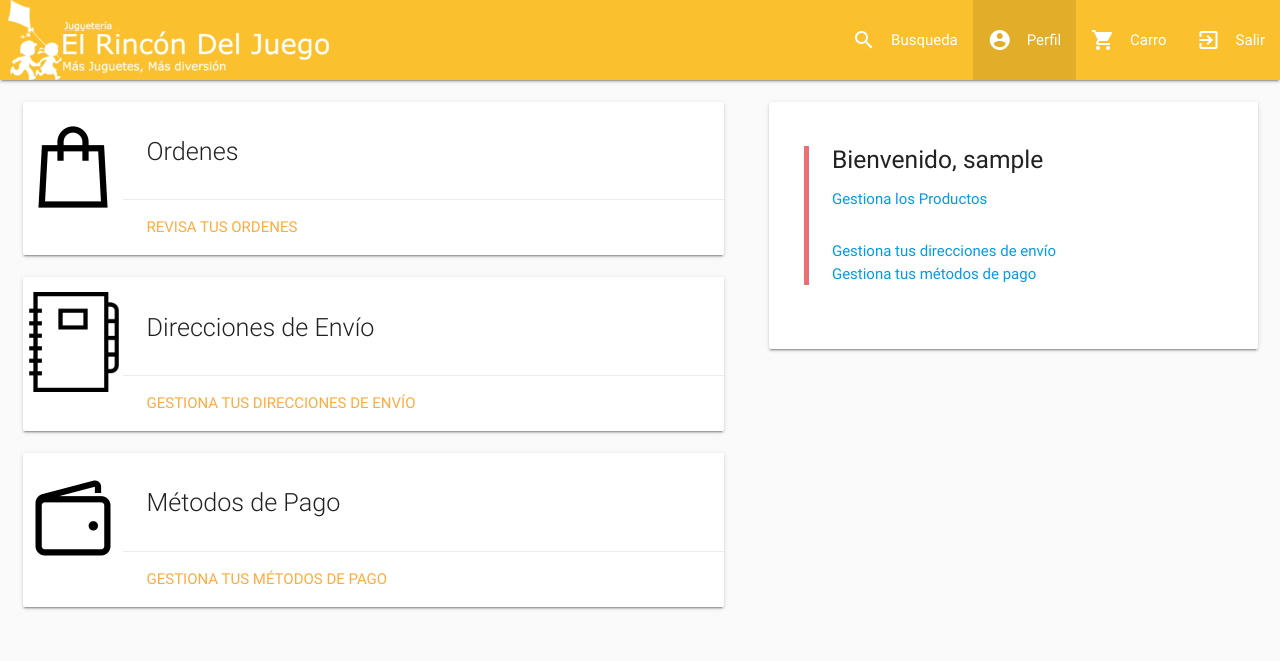
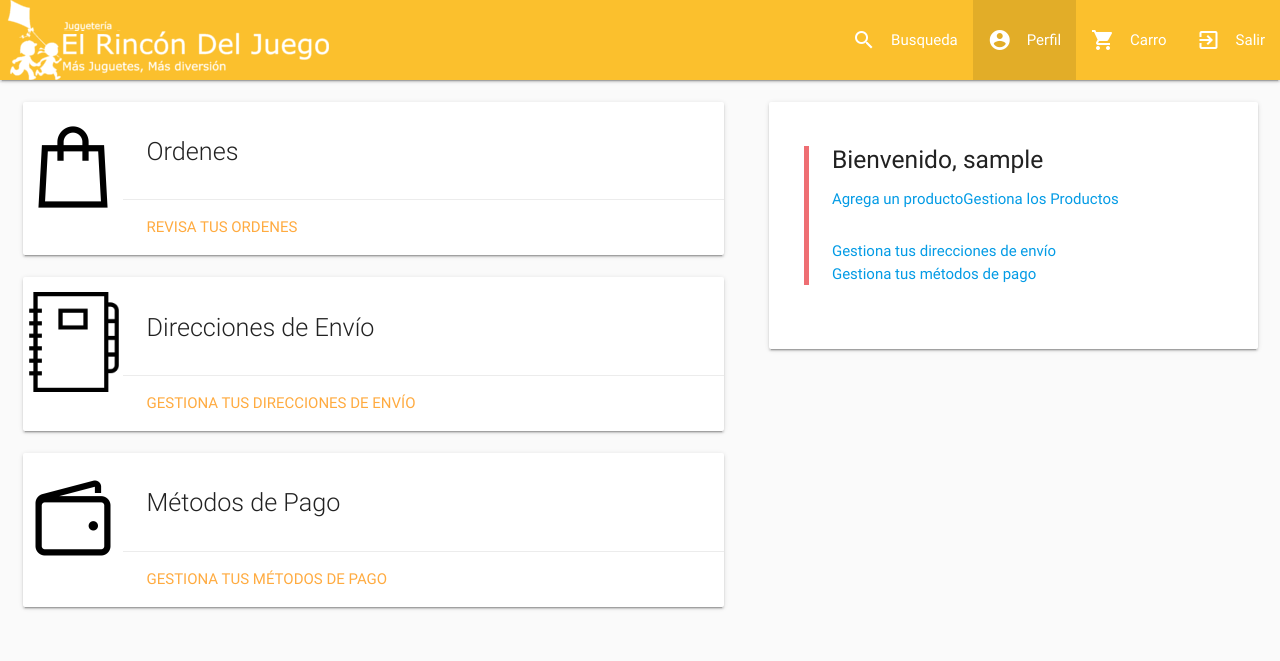
Before and after one commit to mnlalbani/hmi-toystore, a PHP site: page /perfil.php in a window 1280 px wide. Shown: the top 661 px of the page. Run offline with PHP 8.4, Linux system fonts and the light colour scheme; the visitor is signed in with stand-in values (Sample User, id 1); data comes from the database, SQL or seed files in the repository.

Commit message:
link to add product

```diff
--- a/perfil.php
+++ b/perfil.php
@@ -66,6 +66,7 @@
                                 <?php
                                     if(isset($_SESSION['tipo'])){
                                         if($_SESSION['tipo'] == 'admin'){
+                                            echo "<a href='registrar-producto.php'>Agrega un producto</a>";
                                             echo "<a href='admin-lista-producto.php'>Gestiona los Productos</a>";
                                             echo " <div class='section'></div>";
                                         }
```
